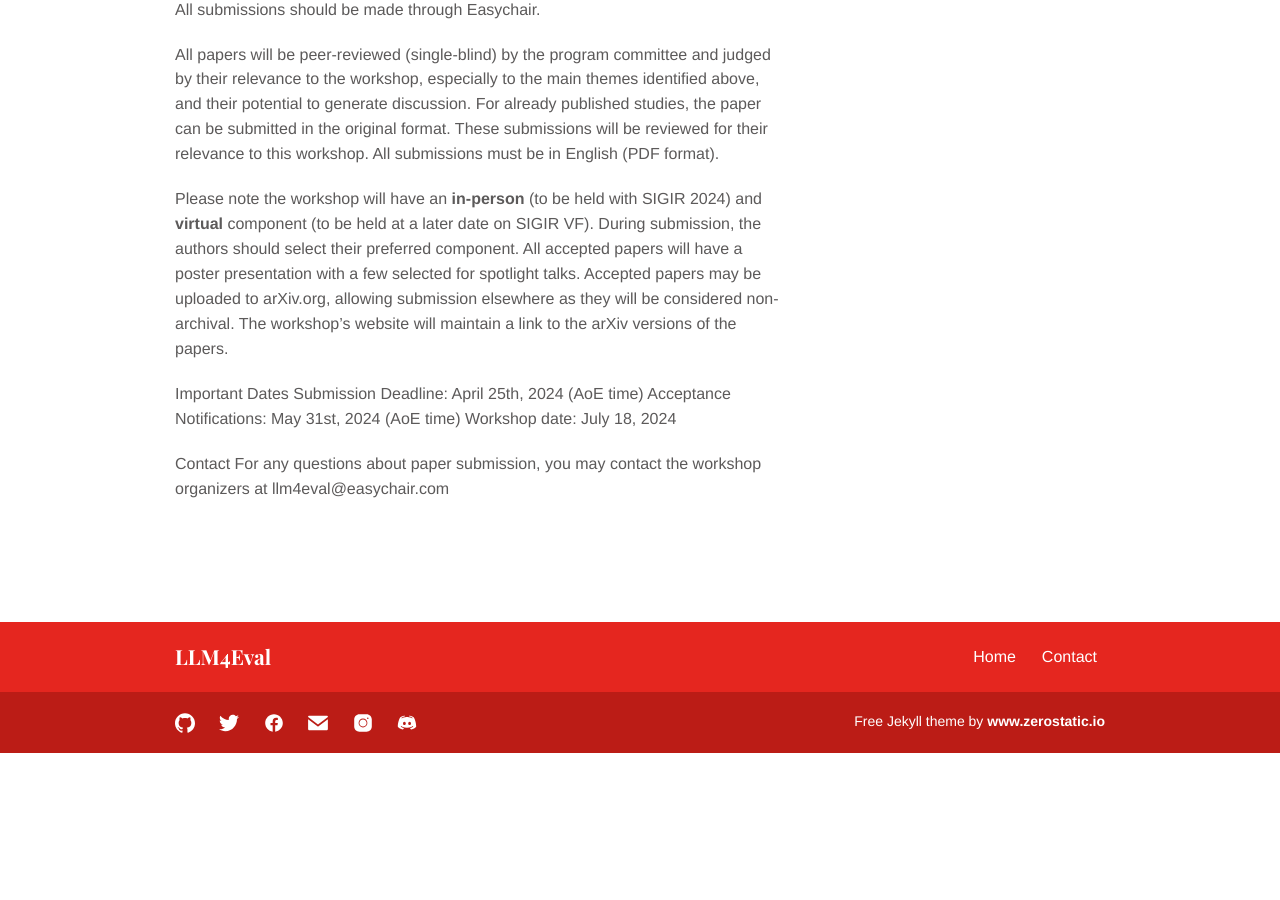
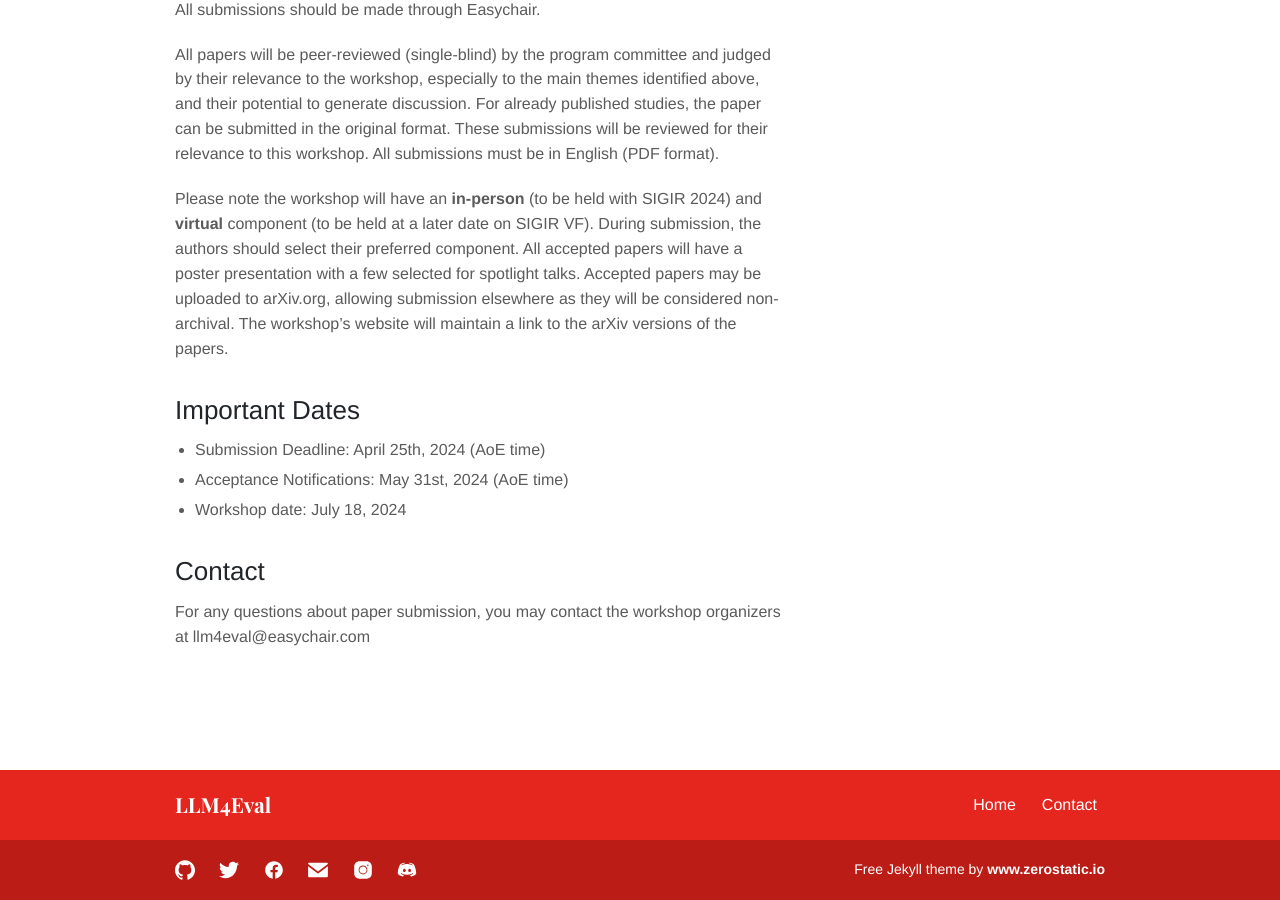
Before and after one commit to LLM4Eval/llm4eval, a Jekyll site: the page built from cfp.md, in a window 1280 px wide and 900 px high, scrolled down 1290 px. Built offline with Jekyll 4.4.1, drawn with Linux system fonts in a browser that asks for light colours; before the commit the page ends 2043 px from its top, so only the background shows below that; part of the change alters nothing that is shown.

Commit message:
Update cfp.md

```diff
--- a/cfp.md
+++ b/cfp.md
@@ -37,10 +37,10 @@ All papers will be peer-reviewed (single-blind) by the program committee and jud
 
 Please note the workshop will have an __in-person__ (to be held with SIGIR 2024) and __virtual__ component (to be held at a later date on SIGIR VF). During submission, the authors should select their preferred component. All accepted papers will have a poster presentation with a few selected for spotlight talks. Accepted papers may be uploaded to arXiv.org, allowing submission elsewhere as they will be considered non-archival. The workshop's website will maintain a link to the arXiv versions of the papers.
 
-Important Dates
-Submission Deadline: April 25th, 2024 (AoE time)
-Acceptance Notifications: May 31st, 2024 (AoE time)
-Workshop date: July 18, 2024
+## Important Dates
+- Submission Deadline: April 25th, 2024 (AoE time)
+- Acceptance Notifications: May 31st, 2024 (AoE time)
+- Workshop date: July 18, 2024
 
-Contact
-For any questions about paper submission, you may contact the workshop organizers at llm4eval@easychair.com
+## Contact
+For any questions about paper submission, you may contact the workshop organizers at <a hre="mailto:llm4eval@easychair.com">llm4eval@easychair.com</a>
```
